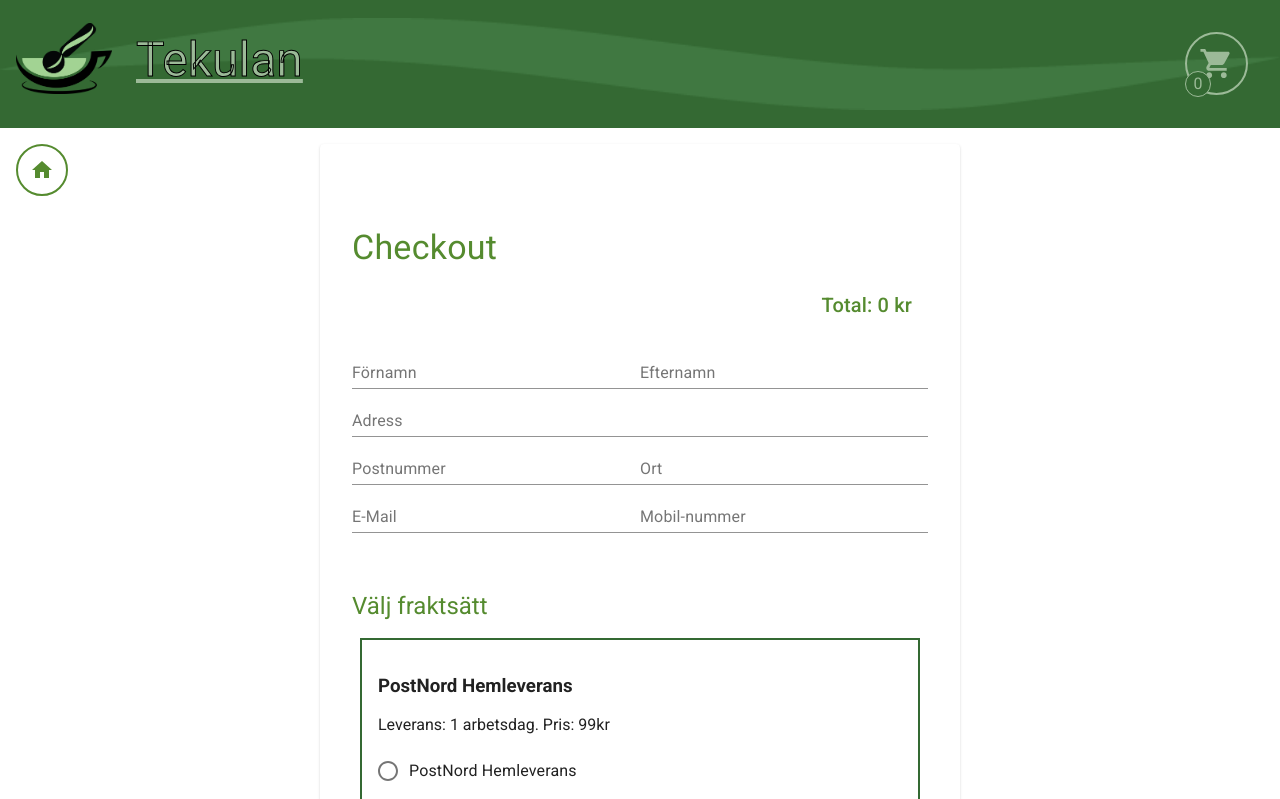
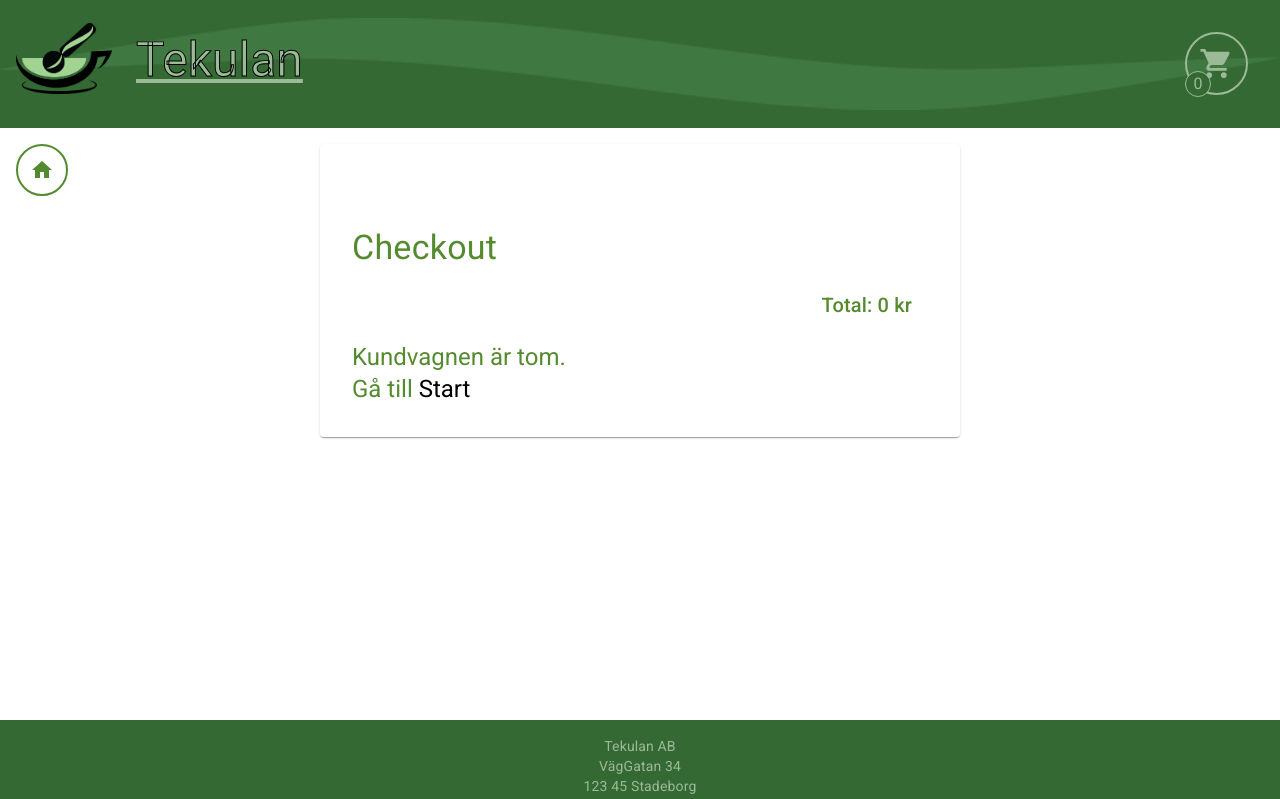
Before and after one commit to Anne-Lie-Back/react-webshop, a React (Create React App) app: page /react-webshop/checkout in a window 1280 px wide. Shown: the top 799 px of the page. Built offline with nearby package versions, Linux system fonts and the light colour scheme.

Commit message:
Empty cart stops address from rendering in checkout
Also link color fix in ShoppingCartCheckout.

```diff
--- a/src/components/ShoppingCartCheckout.tsx
+++ b/src/components/ShoppingCartCheckout.tsx
@@ -20,7 +20,7 @@ export default function ShoppingCart() {
                                         <Avatar src={cartItem.product.imgURL}/>
                                     </ListItemAvatar>
                                     </Hidden>
-                                    <ListItemText primary={<Typography noWrap><Link to={"product/"+ cartItem.id}>{cartItem.product.name}</Link></Typography> } />
+                                    <ListItemText primary={<Typography noWrap><Link to={"product/"+ cartItem.id} style={{textDecoration: 'none', color: 'black'}}>{cartItem.product.name}</Link></Typography> } />
                                     {/* <div style={nextFlex}>
                                         <ListItemText primary={<Typography noWrap >{cartItem.nrItems + " st "}</Typography> } />
                                     </div> */}
--- a/src/components/checkout/CheckOut.tsx
+++ b/src/components/checkout/CheckOut.tsx
@@ -11,6 +11,7 @@ import ShoppingCart from '../ShoppingCart';
 import { CartContext , State as CartState} from '../../contexts/cartContext';
 import ShoppigCartCheckout from './../ShoppingCartCheckout'
 import mockAPI from '../../mockAPI';
+import { Link } from 'react-router-dom'
 
 interface Props{
     cartState: CartState
@@ -116,10 +117,17 @@ export default class CheckOut extends React.Component<Props, State>{
                                             Checkout
                                         </Typography>
                                         <ShoppingCart/>
-                                        <AddressForm
-                                            customerInfo={this.state.customerInfo}
-                                            onSubmit={this.onAddressFormSubmit}
+                                        {this.props.cartState.cartList.length > 0 ?
+                                            <AddressForm
+                                                customerInfo={this.state.customerInfo}
+                                                onSubmit={this.onAddressFormSubmit}
                                             />
+                                        :
+                                        <div>
+                                            <Typography variant="h5" color="primary">Kundvagnen är tom.</Typography>
+                                            <Typography variant="h5" color="primary">Gå till <Link to="/" style={{textDecoration: 'none', color: 'black'}}>Start</Link></Typography>
+                                        </div>
+                                        }
                                 </Card>
                             </Grid>
                         </Grid>
```
